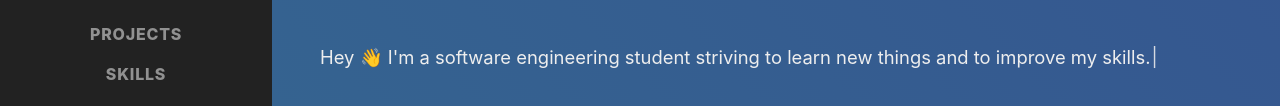
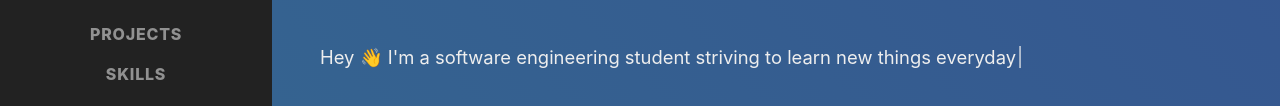
Before and after one commit to madhi-naga/madhi-naga.github.io, a plain HTML site: page index.html in a window 1280 px wide. Shown: the part 458-564 px from the top of the page. Drawn offline with nearby package versions, Linux system fonts and the light colour scheme; a web font is replaced by a local one.

Commit message:
Updated headline

```diff
--- a/index.html
+++ b/index.html
@@ -25,7 +25,7 @@
     <body id="page-top">
         <script type="text/javascript">
             $(document).ready(function () {
-                var txt = "Hey 👋 I'm a software engineering student striving to learn new things and to improve my skills.";
+                var txt = "Hey 👋 I'm a software engineering student striving to learn new things everyday";
                 var typetext = document.getElementById('type-text');
 
                 var typewriter = new Typewriter(typetext, {
```
